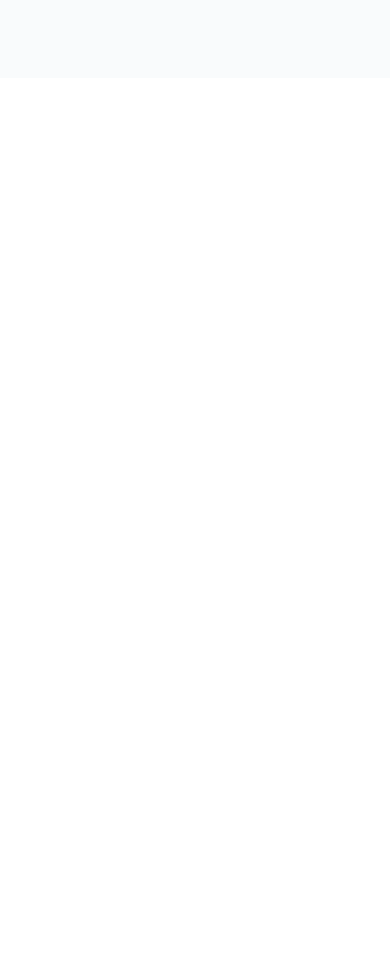
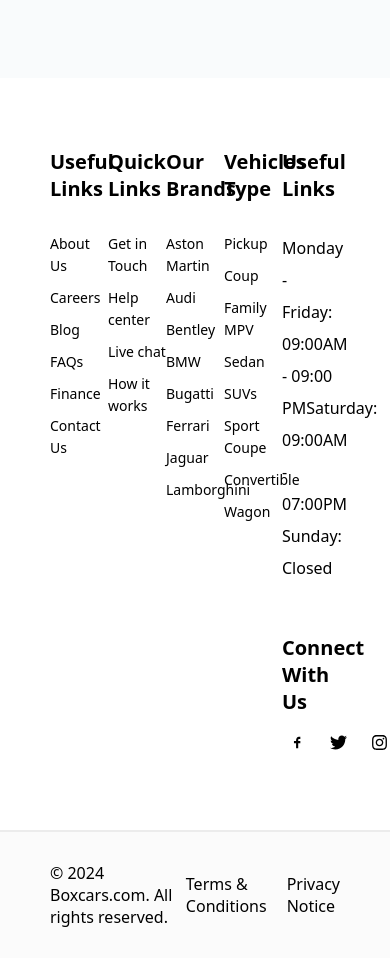
Before and after one commit to DimaShamoev/Car_Rent_WebSite, a React (Vite) app: page / in a window 390 px wide. Shown: the part 7280-8238 px from the top of the page. Before the commit the page ends 7408 px from the top, so only its background shows below. Built offline with nearby package versions, Linux system fonts and the light colour scheme.

Commit message:
finished main page, 'not responsive yet'

```diff
--- a/src/App.css
+++ b/src/App.css
@@ -124,6 +124,128 @@ body {
   bottom: 0;
 }
 
+.footer-top {
+    border-bottom: 2px solid #ececec;
+}
+
+.footer-lists {
+    display: grid;
+    grid-template-columns: repeat(5, 20%);
+    padding: 20px 50px 50px 50px;
+}
+
+.footer-list ul {
+    list-style: none;
+    display: flex;
+    flex-direction: column;
+    gap: 10px;
+}
+
+.footer-list ul li:first-child {
+    font-weight: 600;
+    font-size: 20px;
+    margin-bottom: 20px;
+}
+
+.footer-list ul li a {
+    position: relative;
+    text-decoration: none;
+    color: black;
+    font-size: 14px;
+    transition: 0.3s;
+
+    &:hover {
+        color: #405FF2;
+    }
+}
+
+.footer-list ul li a::after {
+    content: '';
+    position: absolute;
+    height: 2px;
+    background-color: #405FF2;
+    bottom: -4px;
+    left: 0;
+    right: 100%;
+    transition: 0.3s;
+}
+
+.footer-list ul li a:hover::after {
+    right: 0;
+}
+
+.footer-list-5 {
+    display: flex;
+    flex-direction: column;
+    gap: 50px;
+}
+
+.footer-list-5 ul li:last-child {
+    line-height: 2;
+}
+
+.footer-contact-btn  {
+    font-weight: 600;
+    font-size: 20px;
+    margin-bottom: 20px;
+    display: flex;
+    flex-direction: column;
+    gap: 10px;
+}
+
+.social-media {
+    display: flex;
+    align-items: center;
+    gap: 10px;
+    font-size: 17px;
+}
+
+.social-media span {
+    background-color: transparent;
+    padding: 7px;
+    height: 35px;
+    width: 35px;
+    display: flex;
+    align-items: center;
+    justify-content: center;
+    border-radius: 50%;
+    transition: 0.3s;
+    cursor: pointer;
+
+    &:hover {
+        background-color: #efeeee;
+    }
+}
+
+.footer-bottom {
+    padding: 30px 50px;
+    background-color: #FBFBFB;
+    display: flex;
+    align-items: center;
+    justify-content: space-between;
+    cursor: default;
+}
+
+.footer-copy-rights {
+    font-size: 16px;
+    transition: 0.2s;
+
+    &:hover {
+        color: rgb(100, 100, 100);
+    }
+}
+
+.footer-terms-privacy {
+    font-size: 16px;
+    display: flex;
+    gap: 20px;
+}
+
+.footer-terms-privacy a {
+    text-decoration: none;
+    color: black;
+}
+
 @media screen and (max-width: 1030px) {
   .Header ul {
     width: 450px;
--- a/src/App.tsx
+++ b/src/App.tsx
@@ -3,6 +3,7 @@ import { BrowserRouter } from "react-router-dom";
 import Header from "./components/Header";
 import Main from "./components/Main";
 import Overlay from "./components/Overlay";
+import Footer from "./components/Footer";
 
 const App: React.FunctionComponent = () => {
     return (
@@ -12,6 +13,7 @@ const App: React.FunctionComponent = () => {
                     <Header />
                     <Overlay />
                     <Main />
+                    <Footer />
                 </div>
             </div>
         </BrowserRouter>
--- /dev/null
+++ b/src/components/Footer.tsx
@@ -0,0 +1,145 @@
+import React from "react";
+import { FaInstagram, FaLinkedinIn, FaTwitter } from "react-icons/fa";
+import { TiSocialFacebook } from "react-icons/ti";
+
+const Footer: React.FunctionComponent = () => {
+    return (
+        <footer>
+            <div className="footer-top">
+                <div className="footer-lists">
+                    <div className="footer-list footer-list-1">
+                        <ul>
+                            <li>Useful Links</li>
+                            <li>
+                                <a href="#">About Us</a>
+                            </li>
+                            <li>
+                                <a href="#">Careers</a>
+                            </li>
+                            <li>
+                                <a href="#">Blog</a>
+                            </li>
+                            <li>
+                                <a href="#">FAQs</a>
+                            </li>
+                            <li>
+                                <a href="#">Finance</a>
+                            </li>
+                            <li>
+                                <a href="#">Contact Us</a>
+                            </li>
+                        </ul>
+                    </div>
+
+                    <div className="footer-list footer-list-2">
+                        <ul>
+                            <li>Quick Links</li>
+                            <li>
+                                <a href="#">Get in Touch</a>
+                            </li>
+                            <li>
+                                <a href="#">Help center</a>
+                            </li>
+                            <li>
+                                <a href="#">Live chat</a>
+                            </li>
+                            <li>
+                                <a href="#">How it works</a>
+                            </li>
+                        </ul>
+                    </div>
+
+                    <div className="footer-list footer-list-3">
+                        <ul>
+                            <li>Our Brands</li>
+                            <li>
+                                <a href="#">Aston Martin</a>
+                            </li>
+                            <li>
+                                <a href="#">Audi</a>
+                            </li>
+                            <li>
+                                <a href="#">Bentley</a>
+                            </li>
+                            <li>
+                                <a href="#">BMW</a>
+                            </li>
+                            <li>
+                                <a href="#">Bugatti</a>
+                            </li>
+                            <li>
+                                <a href="#">Ferrari</a>
+                            </li>
+                            <li>
+                                <a href="#">Jaguar</a>
+                            </li>
+                            <li>
+                                <a href="#">Lamborghini</a>
+                            </li>
+                        </ul>
+                    </div>
+
+                    <div className="footer-list footer-list-4">
+                        <ul>
+                            <li>Vehicles Type</li>
+                            <li>
+                                <a href="#">Pickup</a>
+                            </li>
+                            <li>
+                                <a href="#">Coup</a>
+                            </li>
+                            <li>
+                                <a href="#">Family MPV</a>
+                            </li>
+                            <li>
+                                <a href="#">Sedan</a>
+                            </li>
+                            <li>
+                                <a href="#">SUVs</a>
+                            </li>
+                            <li>
+                                <a href="#">Sport Coupe</a>
+                            </li>
+                            <li>
+                                <a href="#">Convertible</a>
+                            </li>
+                            <li>
+                                <a href="#">Wagon</a>
+                            </li>
+                        </ul>
+                    </div>
+
+                    <div className="footer-list footer-list-5">
+                        <ul>
+                            <li>Useful Links</li>
+                            <li>
+                                Monday - Friday: 09:00AM - 09:00 PMSaturday:
+                                09:00AM - 07:00PM Sunday: Closed
+                            </li>
+                        </ul>
+                        <div className="footer-contact-btn">
+                            <span>Connect With Us</span>
+                            <div className="social-media">
+                                <span><TiSocialFacebook /></span>
+                                <span><FaTwitter /></span>
+                                <span><FaInstagram /></span>
+                                <span><FaLinkedinIn /></span>
+                            </div>
+                        </div>
+                    </div>
+                </div>
+            </div>
+            <div className="footer-bottom">
+                <div className="footer-copy-rights">
+                    © 2024 Boxcars.com. All rights reserved.
+                </div>
+                <div className="footer-terms-privacy">
+                    <span><a href="#">Terms & Conditions</a></span>
+                    <span><a href="#">Privacy Notice</a></span>
+                </div>
+            </div>
+        </footer>
+    );
+};
+
+export default Footer;
```
